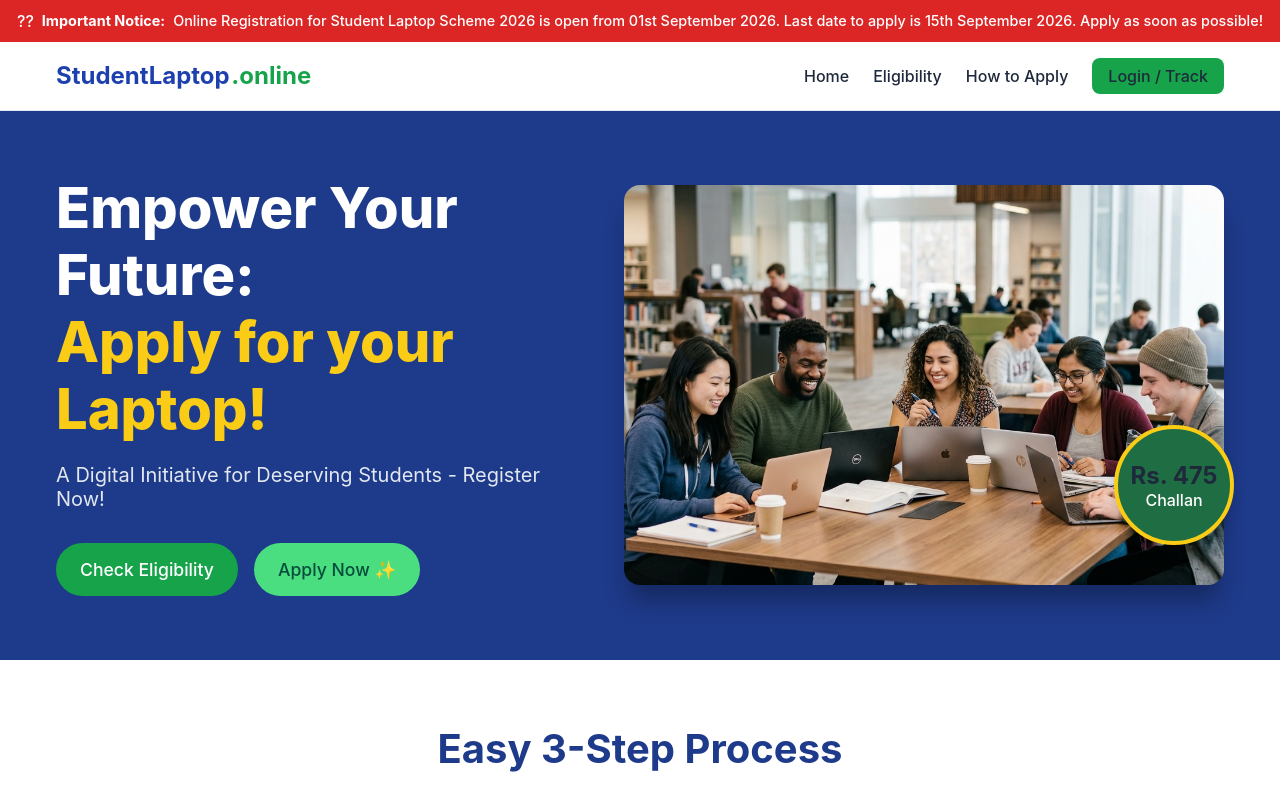
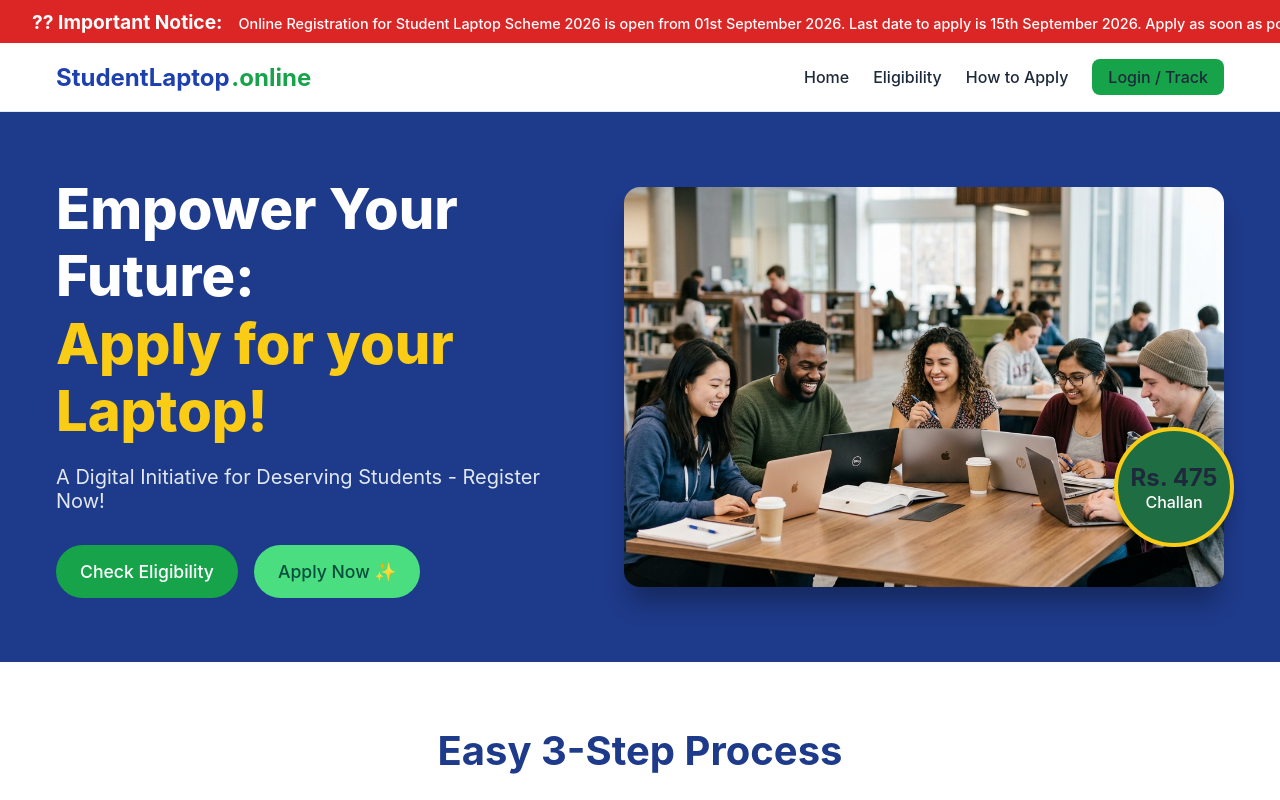
Before and after one commit to jordenhely205-hue/studentlaptop.online, a Next.js app: page / in a window 1280 px wide. Shown: the top 800 px of the page. Built offline with nearby package versions, Linux system fonts and the light colour scheme.

Commit message:
Updated banner to marquee scroll

```diff
--- /dev/null
+++ b/src/components/AnnouncementBanner.module.css
@@ -0,0 +1,45 @@
+.bannerContainer {
+  background-color: #dc2626;
+  color: #ffffff;
+  padding: 0.6rem 0;
+  width: 100%%;
+  overflow: hidden;
+  position: relative;
+  z-index: 50;
+}
+
+.marquee {
+  display: flex;
+  white-space: nowrap;
+  animation: marquee 25s linear infinite;
+}
+
+.marquee:hover {
+  animation-play-state: paused;
+}
+
+.notice {
+  padding-left: 2rem;
+  font-size: 0.9rem;
+  font-weight: 500;
+}
+
+.logo {
+  font-weight: bold;
+  font-size: 1.2rem;
+  margin-right: 1rem;
+}
+
+@keyframes marquee {
+  0%% { transform: translateX(100%%); }
+  100%% { transform: translateX(-100%%); }
+}
+
+@media (max-width: 640px) {
+  .notice {
+    font-size: 0.8rem;
+  }
+  .marquee {
+    animation: marquee 15s linear infinite;
+  }
+}
--- a/src/components/AnnouncementBanner.tsx
+++ b/src/components/AnnouncementBanner.tsx
@@ -1,23 +1,19 @@
 import React from 'react';
+import styles from './AnnouncementBanner.module.css';
 
 export default function AnnouncementBanner() {
   return (
-    <div style={{
-      backgroundColor: '#dc2626',
-      color: '#ffffff',
-      padding: '0.6rem 1rem',
-      fontSize: '0.9rem',
-      fontWeight: '500',
-      textAlign: 'center',
-      width: '100%%',
-      display: 'flex',
-      justifyContent: 'center',
-      alignItems: 'center',
-      gap: '0.5rem',
-      lineHeight: '1.4',
-      zIndex: 50
-    }}>
-      <span style={{fontSize: '1rem'}}>??</span> <strong>Important Notice:</strong> Online Registration for Student Laptop Scheme 2026 is open from 01st September 2026. Last date to apply is 15th September 2026. Apply as soon as possible!
+    <div className={styles.bannerContainer}>
+      <div className={styles.marquee}>
+        <div className={styles.notice}>
+          <strong className={styles.logo}>?? Important Notice:</strong>
+          Online Registration for Student Laptop Scheme 2026 is open from 01st September 2026. Last date to apply is 15th September 2026. Apply as soon as possible!
+        </div>
+        <div className={styles.notice}>
+          <strong className={styles.logo}>?? Important Notice:</strong>
+          Online Registration for Student Laptop Scheme 2026 is open from 01st September 2026. Last date to apply is 15th September 2026. Apply as soon as possible!
+        </div>
+      </div>
     </div>
   );
 }
```
